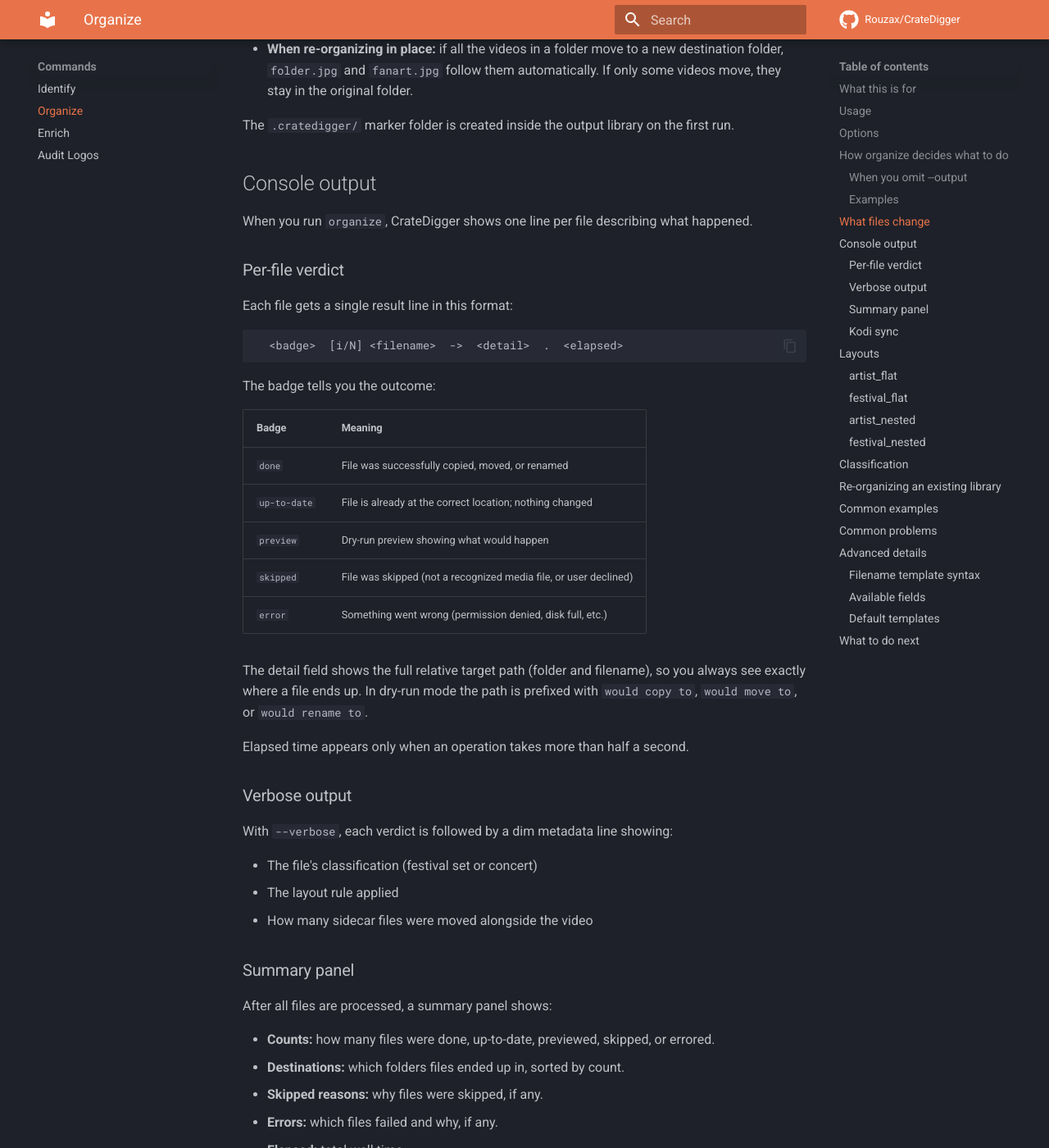
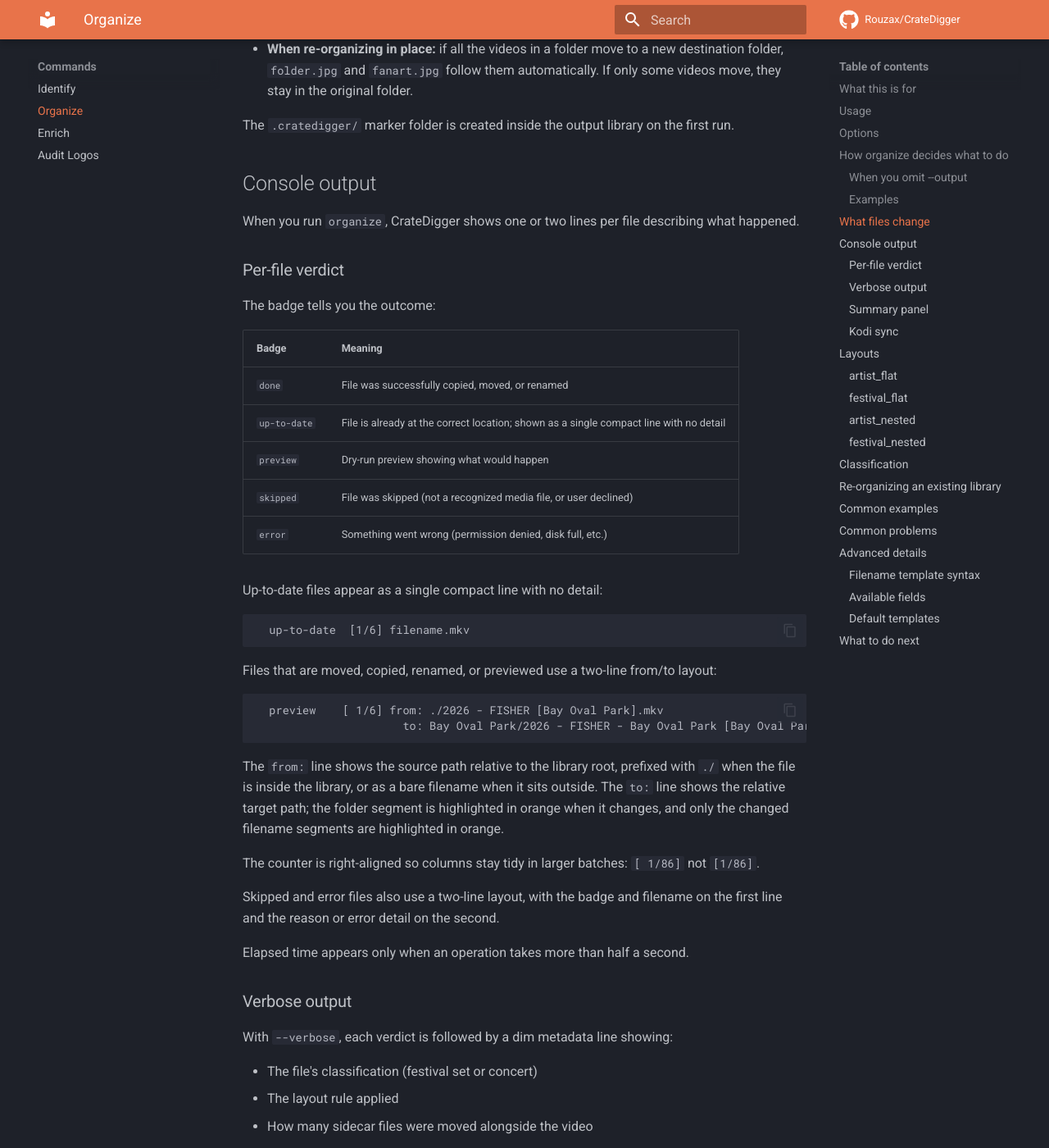
Before and after one commit to Rouzax/CrateDigger, an MkDocs documentation site: the page built from docs/commands/organize.md, in a window 1280 px wide and 1400 px high, scrolled down 3444 px. Shown: the whole window at 82% size. Built offline with MkDocs 1.6.1 and Material for MkDocs 9.7.7, drawn with Linux system fonts in a browser that asks for light colours; comment, search, counter and statistics services are not loaded.

Commit message:
docs: update command pages for verdict output redesign

````diff
--- a/docs/commands/organize.md
+++ b/docs/commands/organize.md
@@ -126,29 +126,42 @@
 
 ## Console output
 
-When you run `organize`, CrateDigger shows one line per file describing what happened.
+When you run `organize`, CrateDigger shows one or two lines per file describing what happened.
 
 ### Per-file verdict
-
-Each file gets a single result line in this format:
-
-```
-  <badge>  [i/N] <filename>  ->  <detail>  .  <elapsed>
-```
 
 The badge tells you the outcome:
 
 | Badge | Meaning |
 |-------|---------|
 | `done` | File was successfully copied, moved, or renamed |
-| `up-to-date` | File is already at the correct location; nothing changed |
+| `up-to-date` | File is already at the correct location; shown as a single compact line with no detail |
 | `preview` | Dry-run preview showing what would happen |
 | `skipped` | File was skipped (not a recognized media file, or user declined) |
 | `error` | Something went wrong (permission denied, disk full, etc.) |
 
-The detail field shows the full relative target path (folder and filename),
-so you always see exactly where a file ends up. In dry-run mode the path is
-prefixed with `would copy to`, `would move to`, or `would rename to`.
+Up-to-date files appear as a single compact line with no detail:
+
+```
+  up-to-date  [1/6] filename.mkv
+```
+
+Files that are moved, copied, renamed, or previewed use a two-line from/to layout:
+
+```
+  preview    [ 1/6] from: ./2026 - FISHER [Bay Oval Park].mkv
+                      to: Bay Oval Park/2026 - FISHER - Bay Oval Park [Bay Oval Park].mkv
+```
+
+The `from:` line shows the source path relative to the library root, prefixed with `./` when
+the file is inside the library, or as a bare filename when it sits outside. The `to:` line
+shows the relative target path; the folder segment is highlighted in orange when it changes,
+and only the changed filename segments are highlighted in orange.
+
+The counter is right-aligned so columns stay tidy in larger batches: `[ 1/86]` not `[1/86]`.
+
+Skipped and error files also use a two-line layout, with the badge and filename on the first
+line and the reason or error detail on the second.
 
 Elapsed time appears only when an operation takes more than half a second.
 
````
Also changed, not shown: docs/commands/enrich.md (+12 -7 lines), docs/commands/identify.md (+10 -6 lines).
